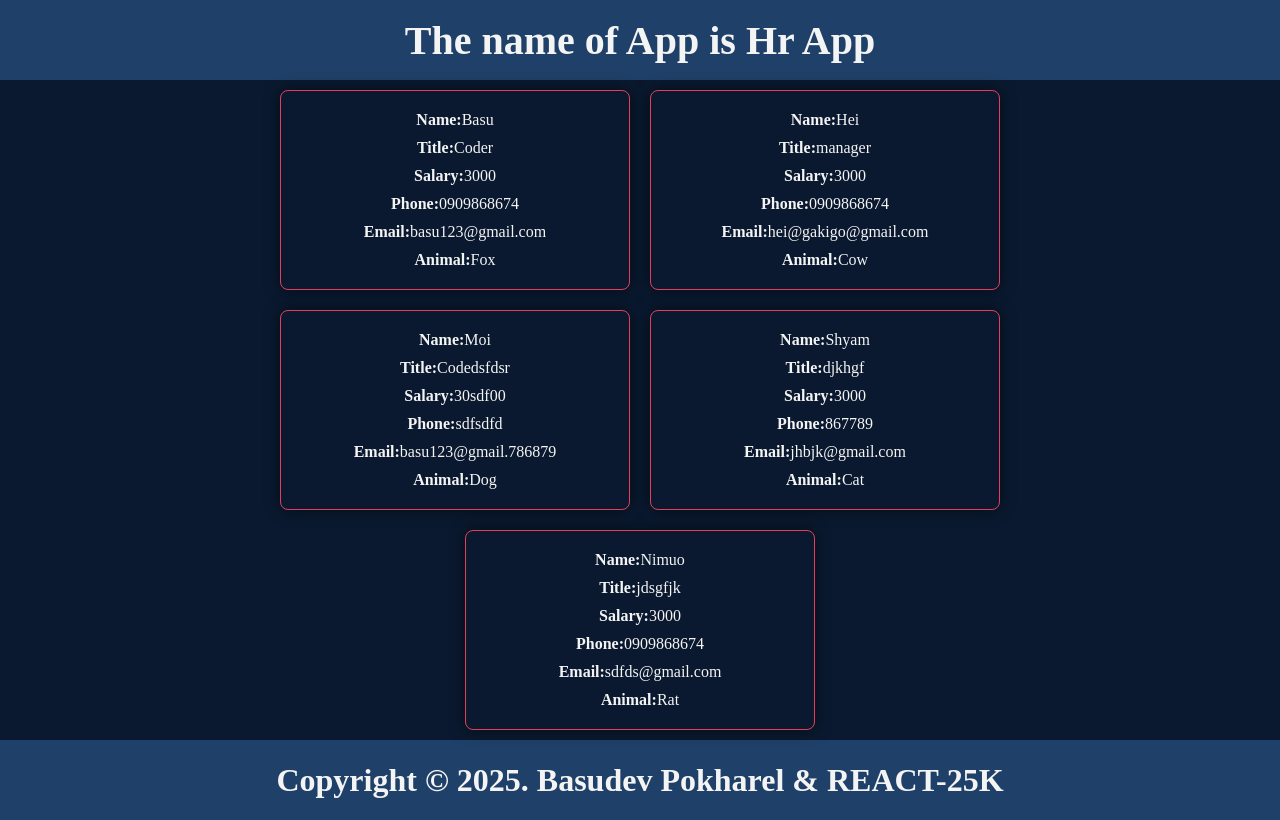
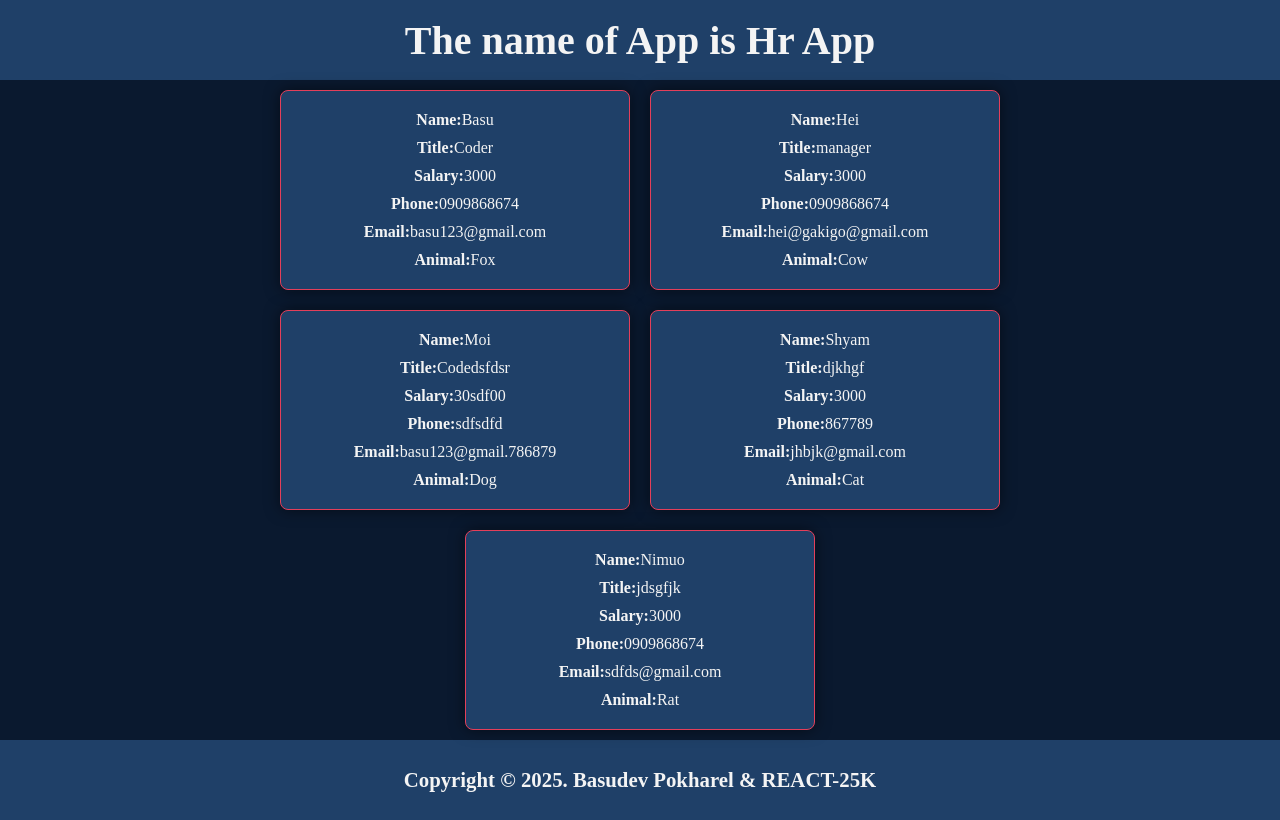
Before and after one commit to Basudev-Pokharel/react-hr-app, a React (Vite) app: page / in a window 1280 px wide. Built offline with nearby package versions, Linux system fonts and the light colour scheme.

Commit message:
done step-1

```diff
--- a/src/App.css
+++ b/src/App.css
@@ -26,7 +26,7 @@ header {
 }
 footer {
   width: 100%;
-  font-size: 2rem;
+  font-size: 1.3rem;
   height: 10vh;
   font-weight: bolder;
   display: flex;
--- a/src/index.css
+++ b/src/index.css
@@ -32,6 +32,7 @@ header {
   min-width: 350px;
   border: 1px solid var(--button--icon-hightlight-color);
   max-height: 250px;
+  background-color: var(--secondary-bg-color);
   height: fit-content;
   padding: 20px 0px;
   margin: 10px;
@@ -42,4 +43,5 @@ header {
 }
 .person-name:hover {
   transform: scale(1.0576);
+  border: 2px solid var(--heading-text-color);
 }
```
